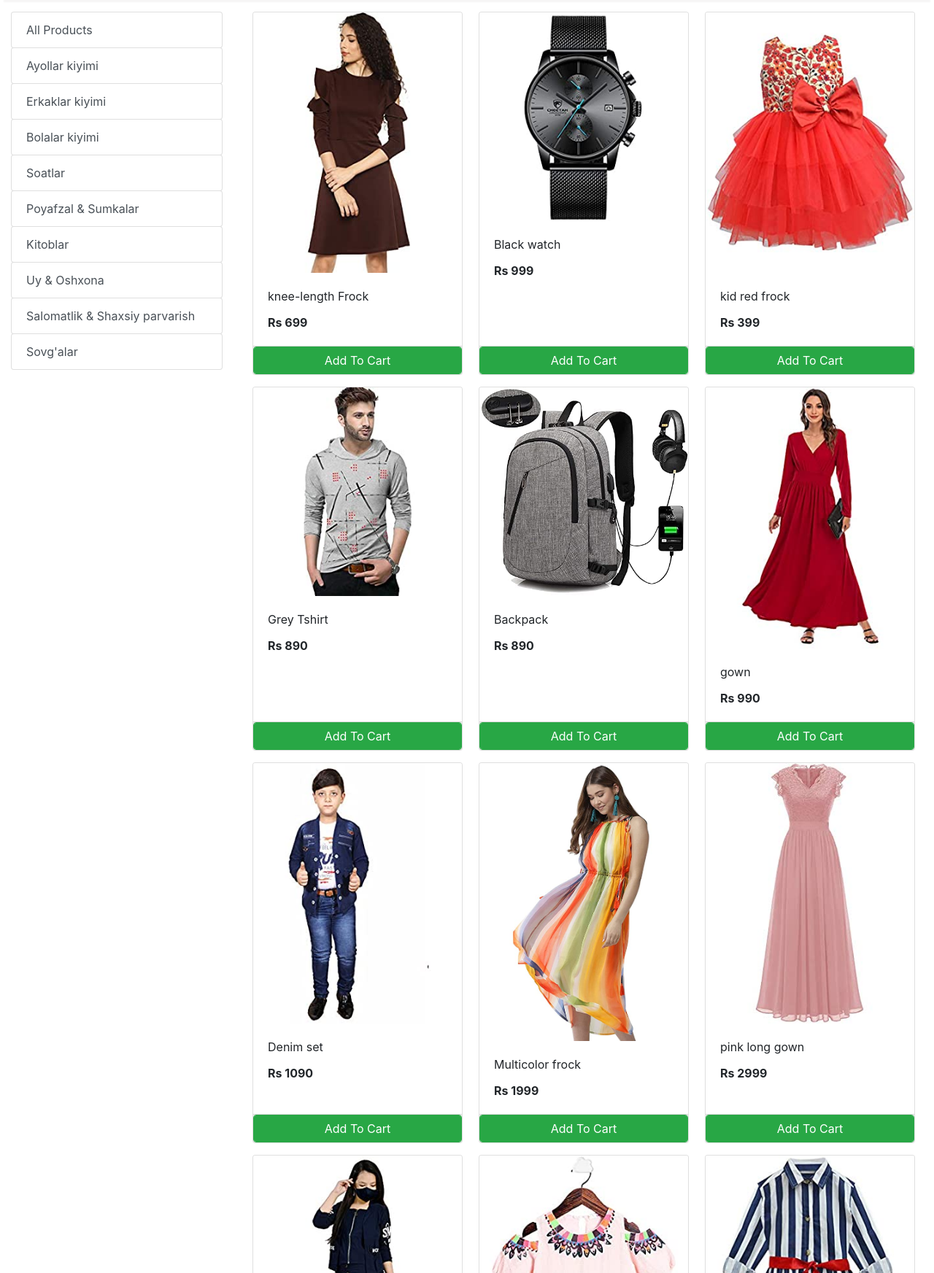
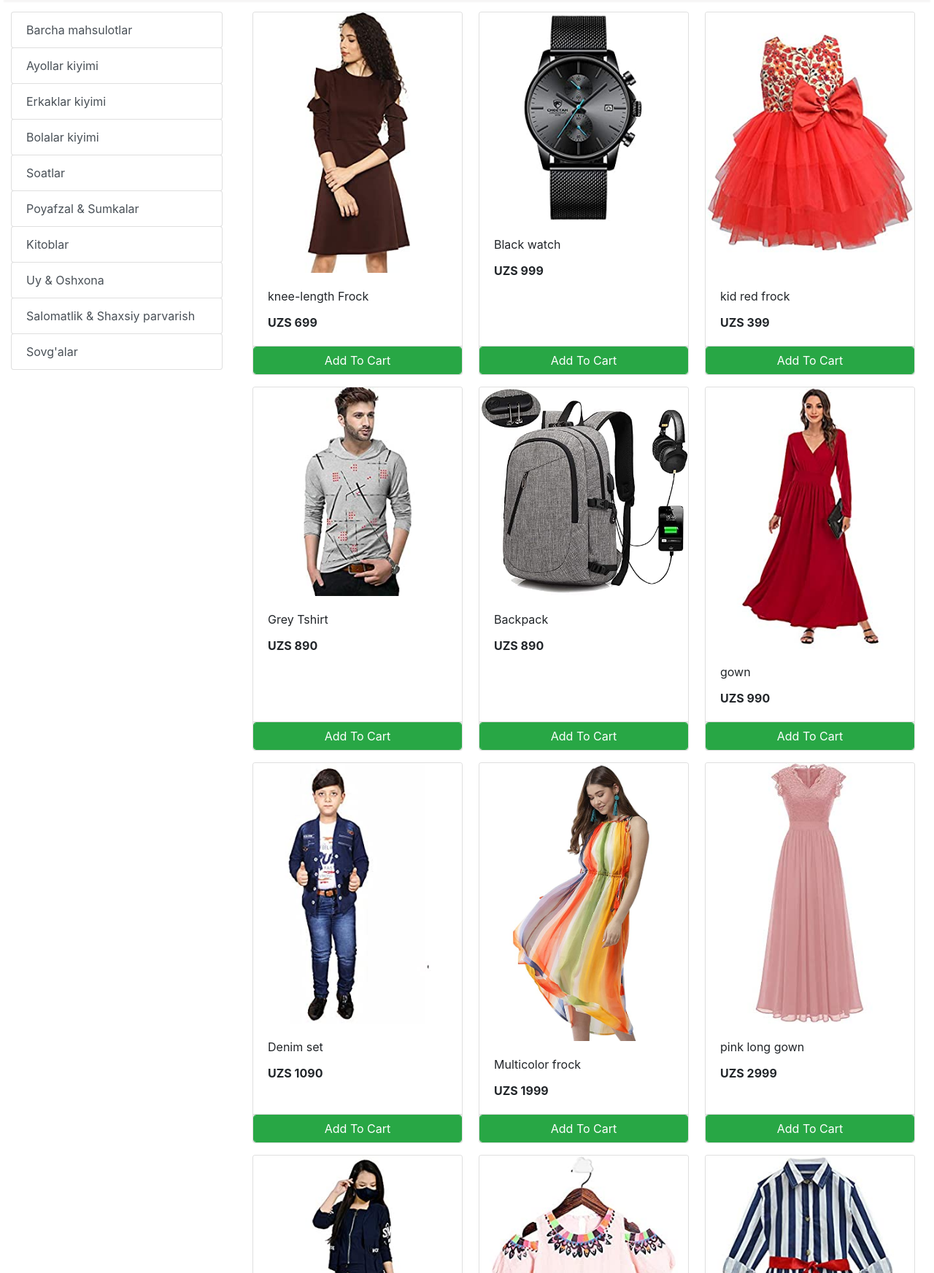
Before and after one commit to shahzodbek97/E-Commerce-veb-sayti, a Django app: page /store in a window 1280 px wide. Shown: the part 64-1809 px from the top of the page at 73% size. Run offline with Django 3.2, Linux system fonts and the light colour scheme; data comes from the database, SQL or seed files in the repository; both versions use the stored data as it was after the commit; some libraries are stand-ins or nearby versions.

Commit message:
fix currency

```diff
--- a/store/templates/index.html
+++ b/store/templates/index.html
@@ -14,7 +14,7 @@
 		<div class="col-lg-3 mx-auto">
 			<div class="list-group">
 
-				<a href="/" class="list-group-item list-group-item-action btn btn-outline-success">All Products</a>
+				<a href="/" class="list-group-item list-group-item-action btn btn-outline-success">Barcha mahsulotlar</a>
 
 				{% for category in categories %}
 				<a href="/?category={{category.id}}"
--- a/store/templates/search.html
+++ b/store/templates/search.html
@@ -14,7 +14,7 @@
 		<div class="col-lg-3 mx-auto">
 			<div class="list-group">
 
-				<a href="/" class="list-group-item list-group-item-action btn btn-outline-success">All Products</a>
+				<a href="/" class="list-group-item list-group-item-action btn btn-outline-success">Barcha mahsulotlar</a>
 
 				{% for category in categories %}
 				<a href="/?category={{category.id}}"
--- a/store/templatetags/custom_filter.py
+++ b/store/templatetags/custom_filter.py
@@ -4,7 +4,7 @@ register = template.Library()
 
 @register.filter(name='currency')
 def currency(number):
-    return "Rs "+str(number)
+    return "UZS "+str(number)
 
 
 
```
Also changed, not shown: db.sqlite3.
